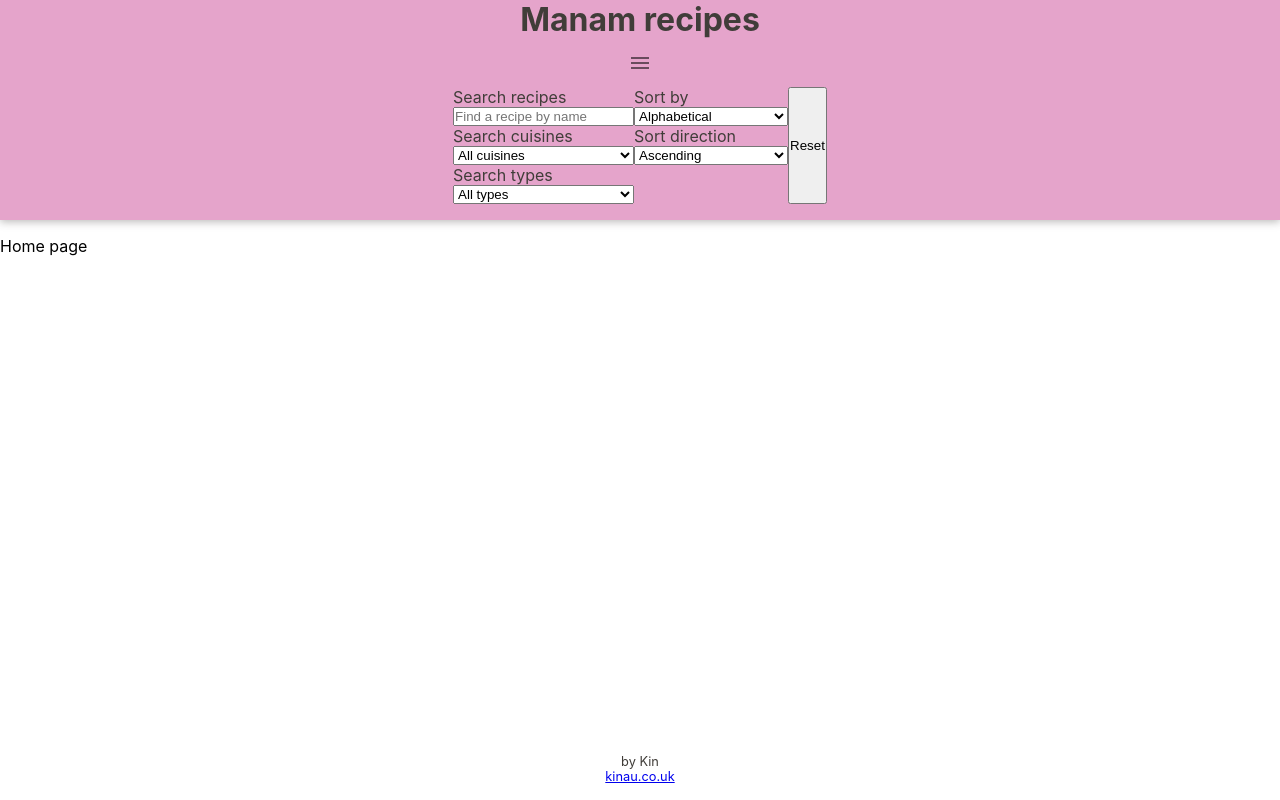
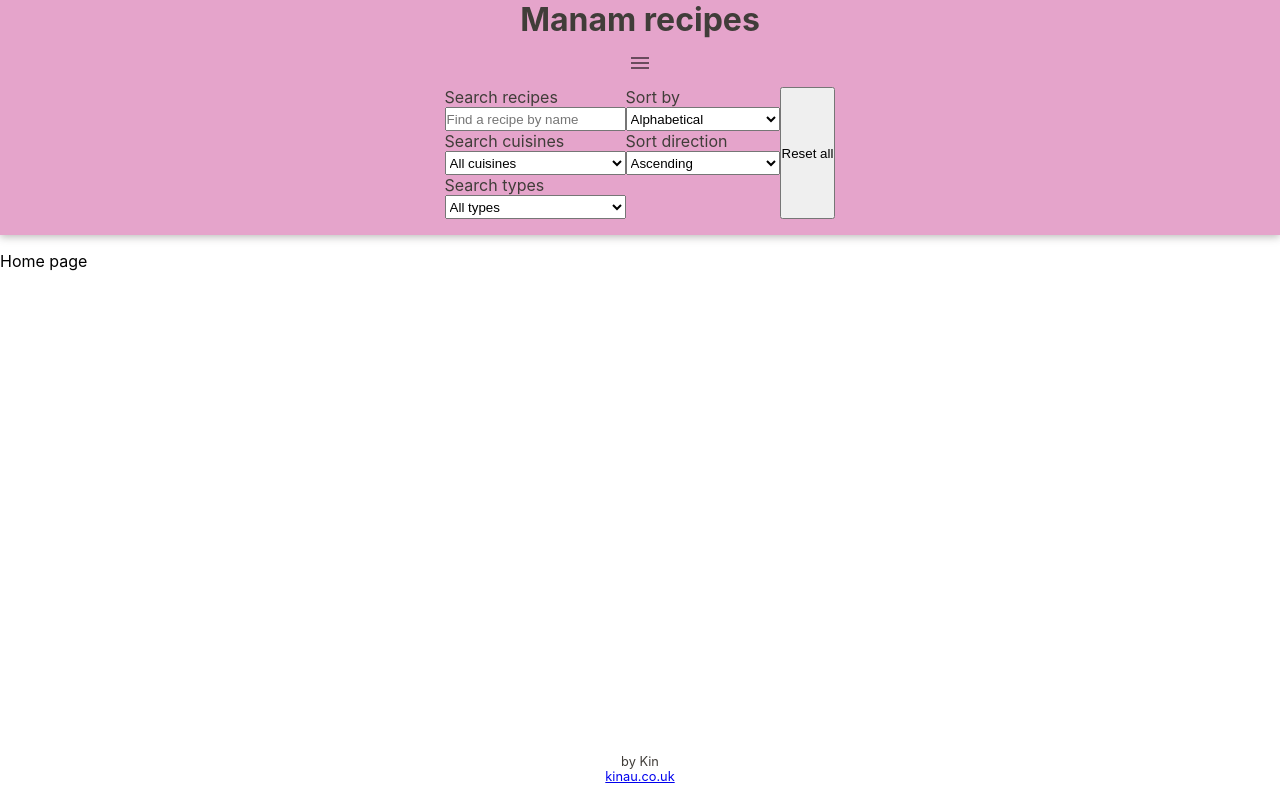
Before and after one commit to kin-au/manam-recipes, a React (Create React App) app: page / in a window 1280 px wide. Built offline with nearby package versions, Linux system fonts and the light colour scheme.

Commit message:
input field style

```diff
--- a/src/components/RecipeFinder/RecipeFinder.style.js
+++ b/src/components/RecipeFinder/RecipeFinder.style.js
@@ -2,6 +2,10 @@ import styled from "styled-components";
 
 const RecipeFinder = styled.div`
   display: flex;
+
+  .inputField {
+    height: 1.5rem;
+  }
 `;
 
 const SearchContainer = styled.div`
--- a/src/components/RecipeFinder/RecipeFinder.tsx
+++ b/src/components/RecipeFinder/RecipeFinder.tsx
@@ -46,6 +46,7 @@ const RecipeFinder = (props: RecipeFinderProps) => {
         <label htmlFor="nameSearch">Search recipes</label>
         <input
           id="nameSearch"
+          className="inputField"
           type="search"
           placeholder="Find a recipe by name"
           value={nameSearchText}
@@ -54,6 +55,7 @@ const RecipeFinder = (props: RecipeFinderProps) => {
         <label htmlFor="cuisineSearch">Search cuisines</label>
         <select
           id="cuisineSearch"
+          className="inputField"
           value={cuisineSearchText}
           onChange={(event) => setCuisineSearchText(event.target.value)}
         >
@@ -65,6 +67,7 @@ const RecipeFinder = (props: RecipeFinderProps) => {
         <label htmlFor="typeSearch">Search types</label>
         <select
           id="typeSearch"
+          className="inputField"
           value={typeSearchText}
           onChange={(event) => setTypeSearchText(event.target.value)}
         >
@@ -78,6 +81,7 @@ const RecipeFinder = (props: RecipeFinderProps) => {
         <label htmlFor="sortType">Sort by</label>
         <select
           id="sortType"
+          className="inputField"
           value={sortType}
           onChange={(event) => setSortType(event.target.value as SortType)}
         >
@@ -88,6 +92,7 @@ const RecipeFinder = (props: RecipeFinderProps) => {
         <label htmlFor="sortOrder">Sort direction</label>
         <select
           id="sortOrder"
+          className="inputField"
           value={sortOrder}
           onChange={(event) => setSortOrder(event.target.value as SortOrder)}
         >
@@ -96,7 +101,7 @@ const RecipeFinder = (props: RecipeFinderProps) => {
         </select>
       </SC.SortContainer>
       <button type="button" onClick={() => resetSearch()}>
-        Reset
+        Reset all
       </button>
     </SC.RecipeFinder>
   );
```
